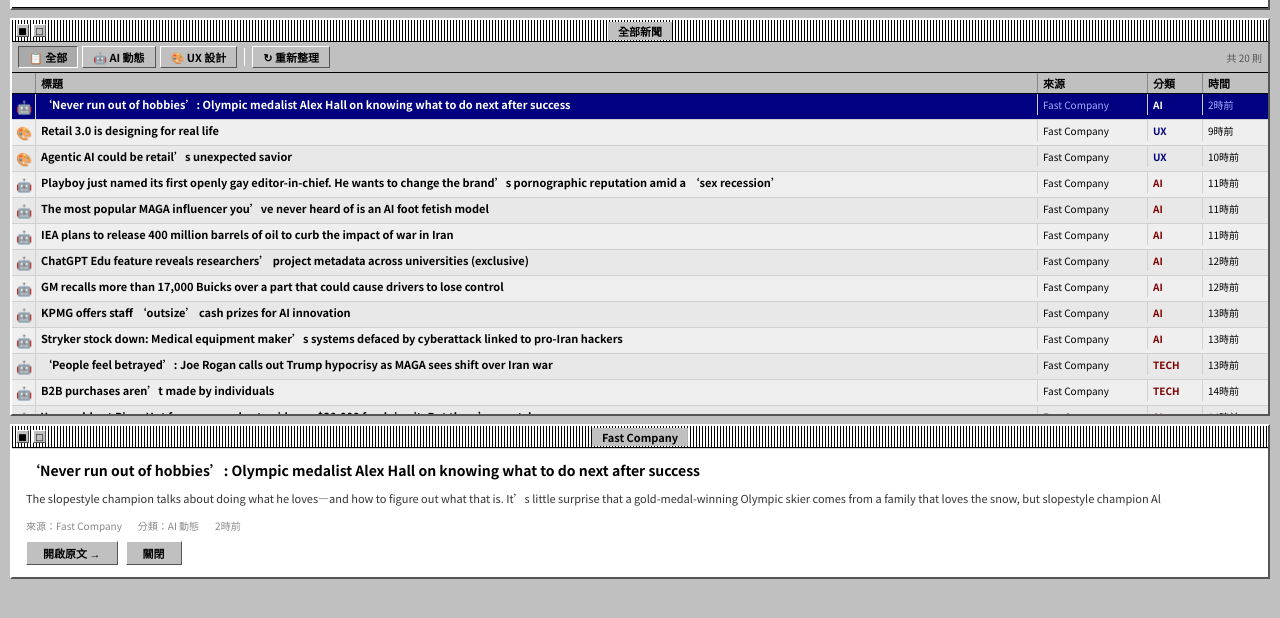
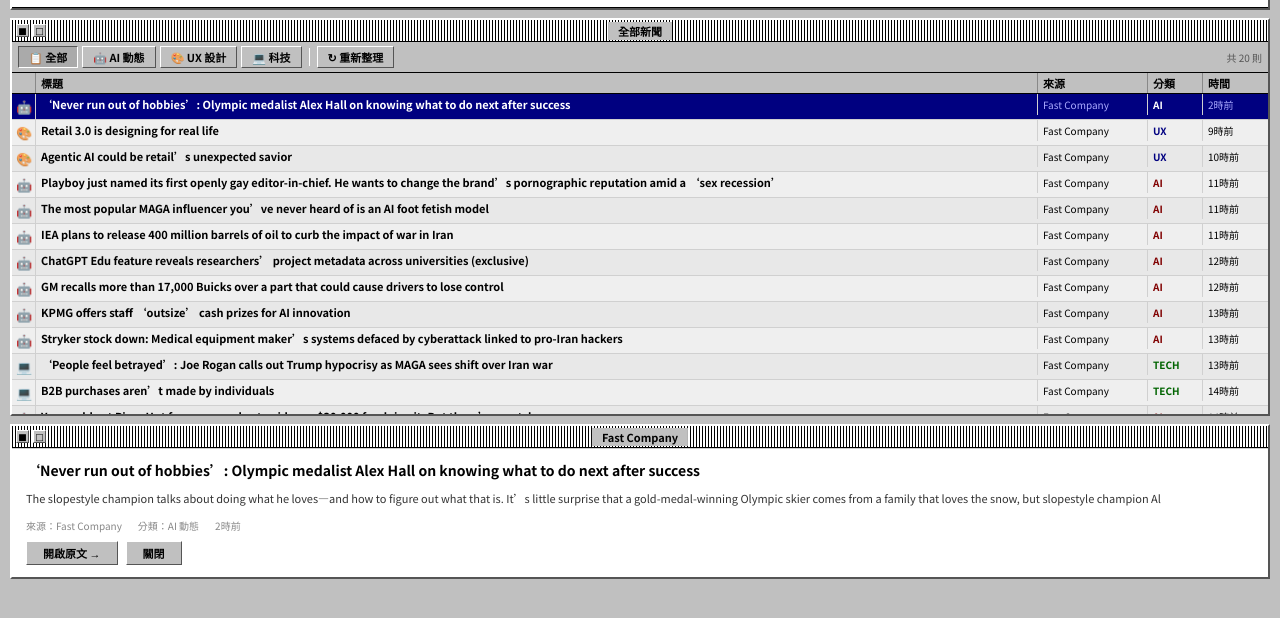
Before and after one commit to sammi0217/ai-daily, a plain HTML site: page index.html in a window 1280 px wide. Both pictures are taken after a click on the element 640 px from the left and 239 px from the top of the page. Shown: the part 132-750 px from the top of the page. Drawn offline with Linux system fonts and the light colour scheme.

Commit message:
Update index.html

```diff
--- a/index.html
+++ b/index.html
@@ -152,8 +152,10 @@
 .article-row.selected .col-time { color: #aaaaff; }
 .tag-ai { color: #800000; }
 .tag-ux { color: #000080; }
+.tag-tech { color: #006400; }
 .article-row.selected .tag-ai,
-.article-row.selected .tag-ux { color: #ffffff; }
+.article-row.selected .tag-ux,
+.article-row.selected .tag-tech { color: #ffffff; }
 
 /* ── MASTHEAD ── */
 .masthead-inner {
@@ -282,6 +284,7 @@
       <button class="toolbar-btn active" data-filter="all" onclick="setFilter('all',this)">📋 全部</button>
       <button class="toolbar-btn" data-filter="ai" onclick="setFilter('ai',this)">🤖 AI 動態</button>
       <button class="toolbar-btn" data-filter="ux" onclick="setFilter('ux',this)">🎨 UX 設計</button>
+      <button class="toolbar-btn" data-filter="tech" onclick="setFilter('tech',this)">💻 科技</button>
       <div class="toolbar-sep"></div>
       <button class="toolbar-btn" onclick="loadNews()">↻ 重新整理</button>
       <span style="margin-left:auto; font-size:10px; color:#555;" id="countLabel"></span>
@@ -426,7 +429,7 @@
   filtered = activeFilter === 'all' ? allNews : allNews.filter(n => n.category === activeFilter);
   document.getElementById('countLabel').textContent = '共 ' + filtered.length + ' 則';
   document.getElementById('windowTitle').textContent =
-    activeFilter === 'all' ? '全部新聞' : activeFilter === 'ai' ? 'AI 動態' : 'UX 設計';
+    activeFilter === 'all' ? '全部新聞' : activeFilter === 'ai' ? 'AI 動態' : activeFilter === 'ux' ? 'UX 設計' : '科技';
   renderList();
   closeDetail();
 }
@@ -439,10 +442,10 @@
   }
   el.innerHTML = filtered.map((a, i) => `
     <div class="article-row" ondblclick="openUrl('${a.url}')" onclick="selectRow(${i}, this)">
-      <div class="col-icon">${a.category === 'ux' ? '🎨' : '🤖'}</div>
+      <div class="col-icon">${a.category === 'ux' ? '🎨' : a.category === 'tech' ? '💻' : '🤖'}</div>
       <div class="col-title">${a.headline}</div>
       <div class="col-source">${a.source}</div>
-      <div class="col-cat ${a.category === 'ux' ? 'tag-ux' : 'tag-ai'}">${a.category.toUpperCase()}</div>
+      <div class="col-cat ${a.category === 'ux' ? 'tag-ux' : a.category === 'tech' ? 'tag-tech' : 'tag-ai'}">${a.category === 'ux' ? 'UX' : a.category === 'tech' ? 'TECH' : 'AI'}</div>
       <div class="col-time">${relTime(a.pubDate)}</div>
     </div>`).join('');
 }
@@ -456,7 +459,7 @@
   document.getElementById('detailHeadline').textContent = a.headline;
   document.getElementById('detailDeck').textContent = a.deck || '（無摘要）';
   document.getElementById('detailMeta').innerHTML =
-    `<span>來源：${a.source}</span><span>分類：${a.category === 'ux' ? 'UX 設計' : 'AI 動態'}</span><span>${relTime(a.pubDate)}</span>`;
+    `<span>來源：${a.source}</span><span>分類：${a.category === 'ux' ? 'UX 設計' : a.category === 'tech' ? '科技' : 'AI 動態'}</span><span>${relTime(a.pubDate)}</span>`;
   document.getElementById('detailLink').href = a.url;
 }
 
```
